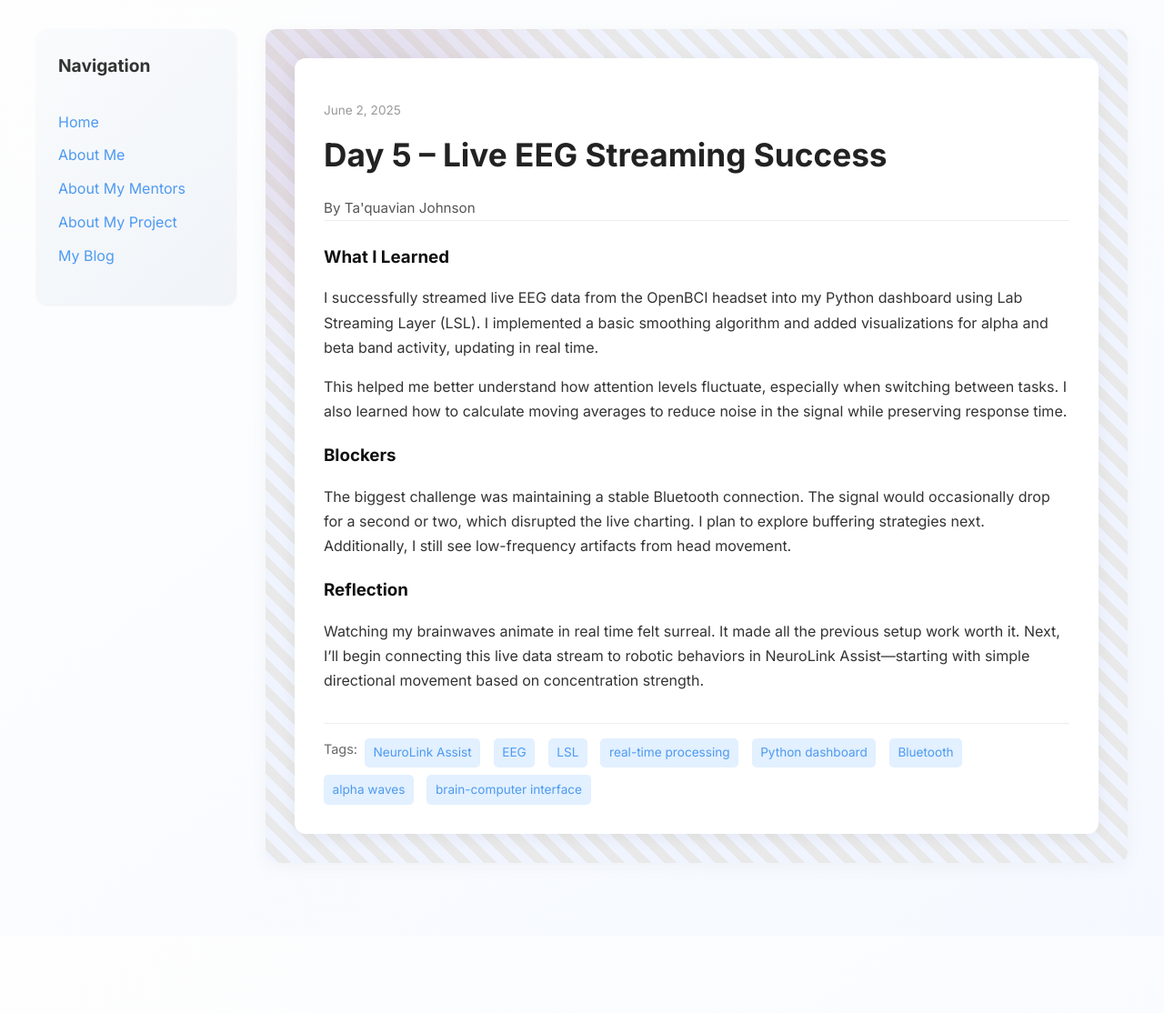
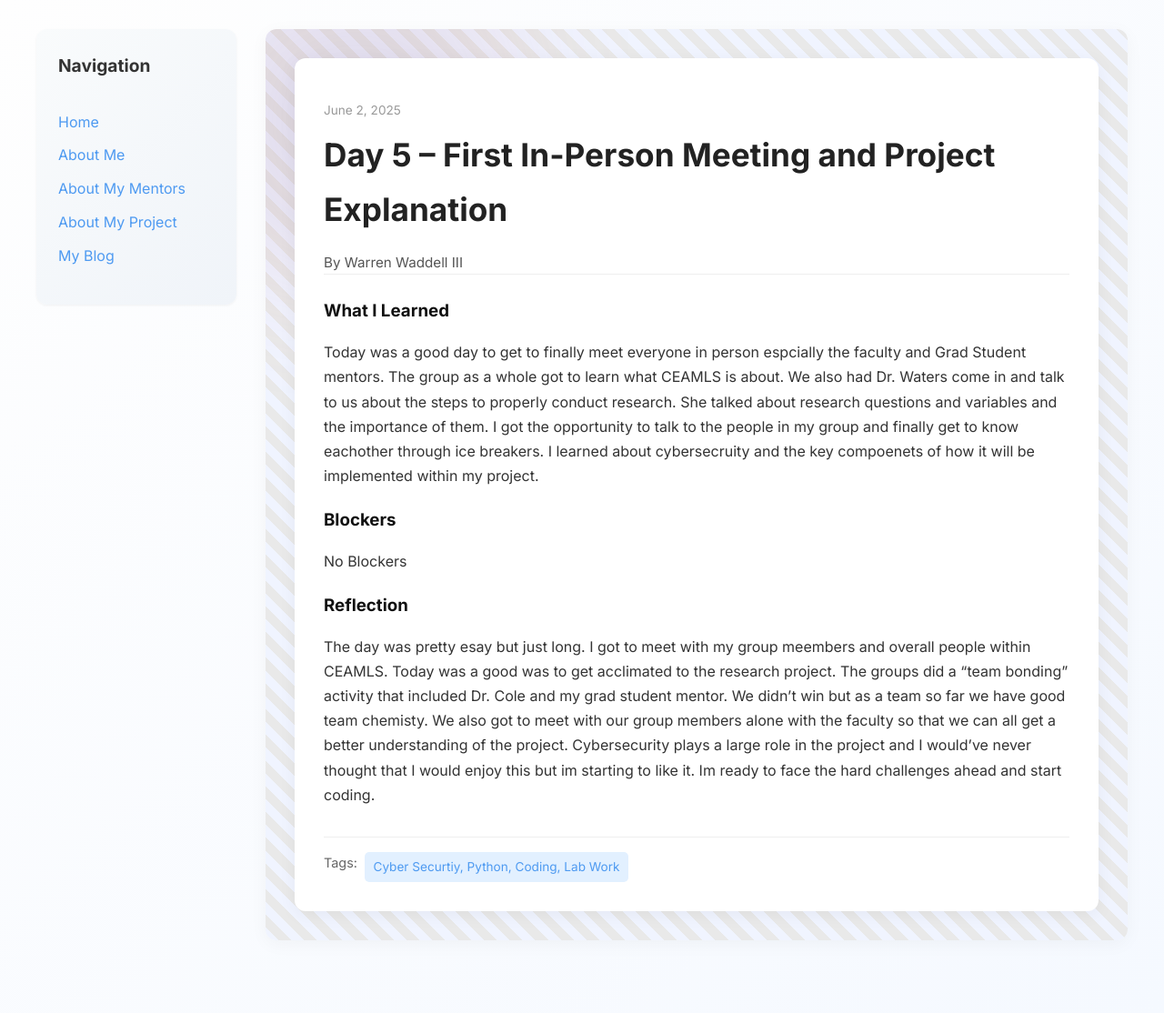
Before and after one commit to Waddelltre3/Waddelltre3.github.io, a Jekyll site: the page built from _posts/2025-06-02-day-5.md, in a window 1280 px wide. Shown: the whole page at 91% size. Built offline with Jekyll 4.4.1, drawn with Linux system fonts in a browser that asks for light colours; before the commit the page ends 1029 px from its top, so only the background shows below that.

Commit message:
Update 2025-06-02-day-5.md

```diff
--- a/_posts/2025-06-02-day-5.md
+++ b/_posts/2025-06-02-day-5.md
@@ -1,19 +1,17 @@
 ---
 layout: post
-title: "Day 5 – Live EEG Streaming Success"
+title: "Day 5 – First In-Person Meeting and Project Explanation"
 date: 2025-06-02
-author: Ta'quavian Johnson
+author: Warren Waddell III
 permalink: /day5.html
-tags: ["NeuroLink Assist", "EEG", "LSL", "real-time processing", "Python dashboard", "Bluetooth", "alpha waves", "brain-computer interface"]
+tags: ["Cyber Securtiy, Python, Coding, Lab Work"]
 
 what_i_learned: |
-  I successfully streamed live EEG data from the OpenBCI headset into my Python dashboard using Lab Streaming Layer (LSL). I implemented a basic smoothing algorithm and added visualizations for alpha and beta band activity, updating in real time.
-
-  This helped me better understand how attention levels fluctuate, especially when switching between tasks. I also learned how to calculate moving averages to reduce noise in the signal while preserving response time.
+  Today was a good day to get to finally meet everyone in person espcially the faculty and Grad Student mentors. The group as a whole got to learn what CEAMLS is about. We also had Dr. Waters come in and talk to us about the steps to properly conduct research. She talked about research questions and variables and the importance of them. I got the opportunity to talk to the people in my group and finally get to know eachother through ice breakers. I learned about cybersecruity and the key compoenets of how it will be implemented within my project.
 
 blockers: |
-  The biggest challenge was maintaining a stable Bluetooth connection. The signal would occasionally drop for a second or two, which disrupted the live charting. I plan to explore buffering strategies next. Additionally, I still see low-frequency artifacts from head movement.
+  No Blockers
 
 reflection: |
-  Watching my brainwaves animate in real time felt surreal. It made all the previous setup work worth it. Next, I’ll begin connecting this live data stream to robotic behaviors in NeuroLink Assist—starting with simple directional movement based on concentration strength.
+  The day was pretty esay but just long. I got to meet with my group meembers and overall people within CEAMLS. Today was a good was to get acclimated to the research project. The groups did a "team bonding" activity that included Dr. Cole and my grad student mentor. We didn't win but as a team so far we have good team chemisty. We also got to meet with our group members alone with the faculty so that we can all get a better understanding of the project. Cybersecurity plays a large role in the project and I would've never thought that I would enjoy this but im starting to like it. Im ready to face the hard challenges ahead and start coding.
 ---
```
